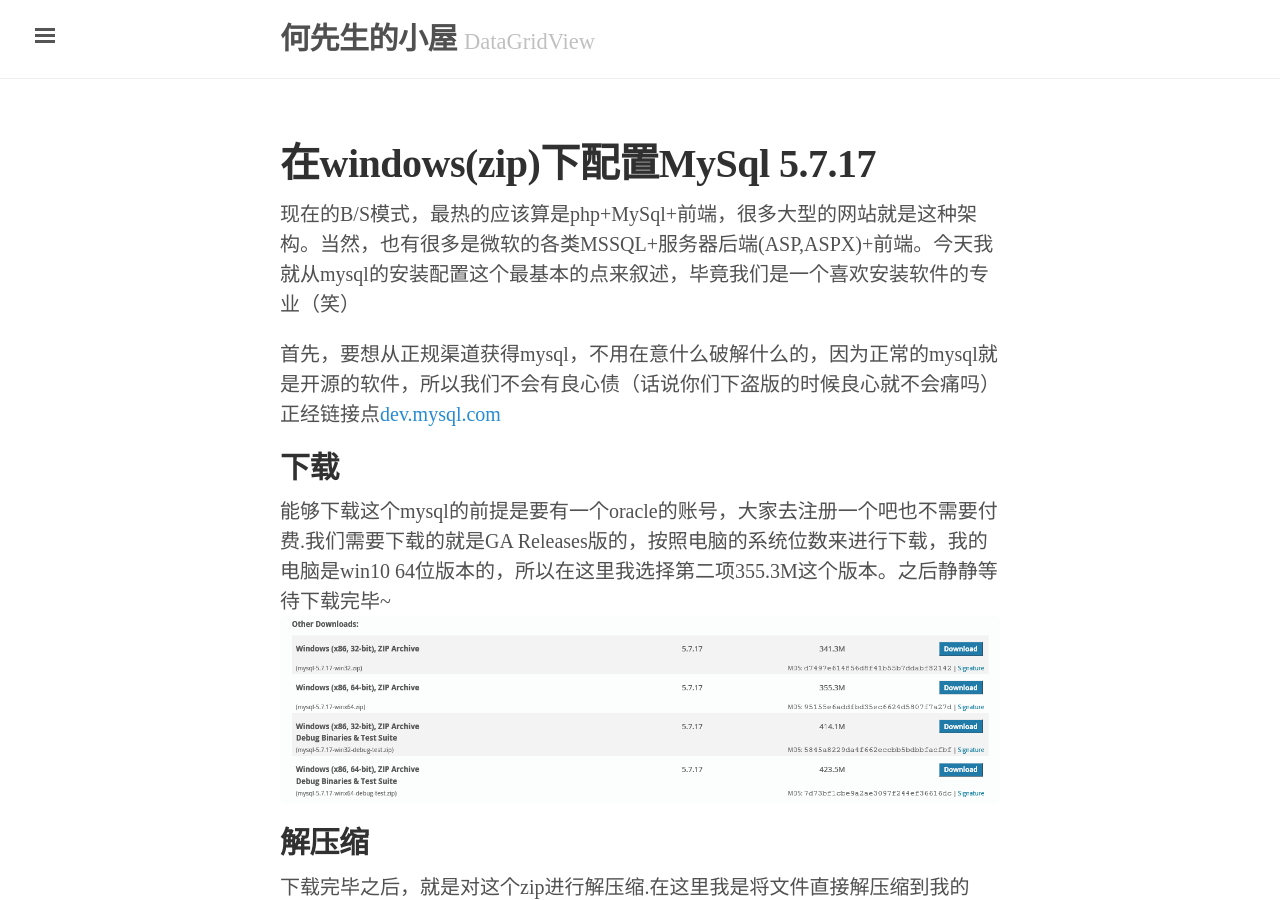
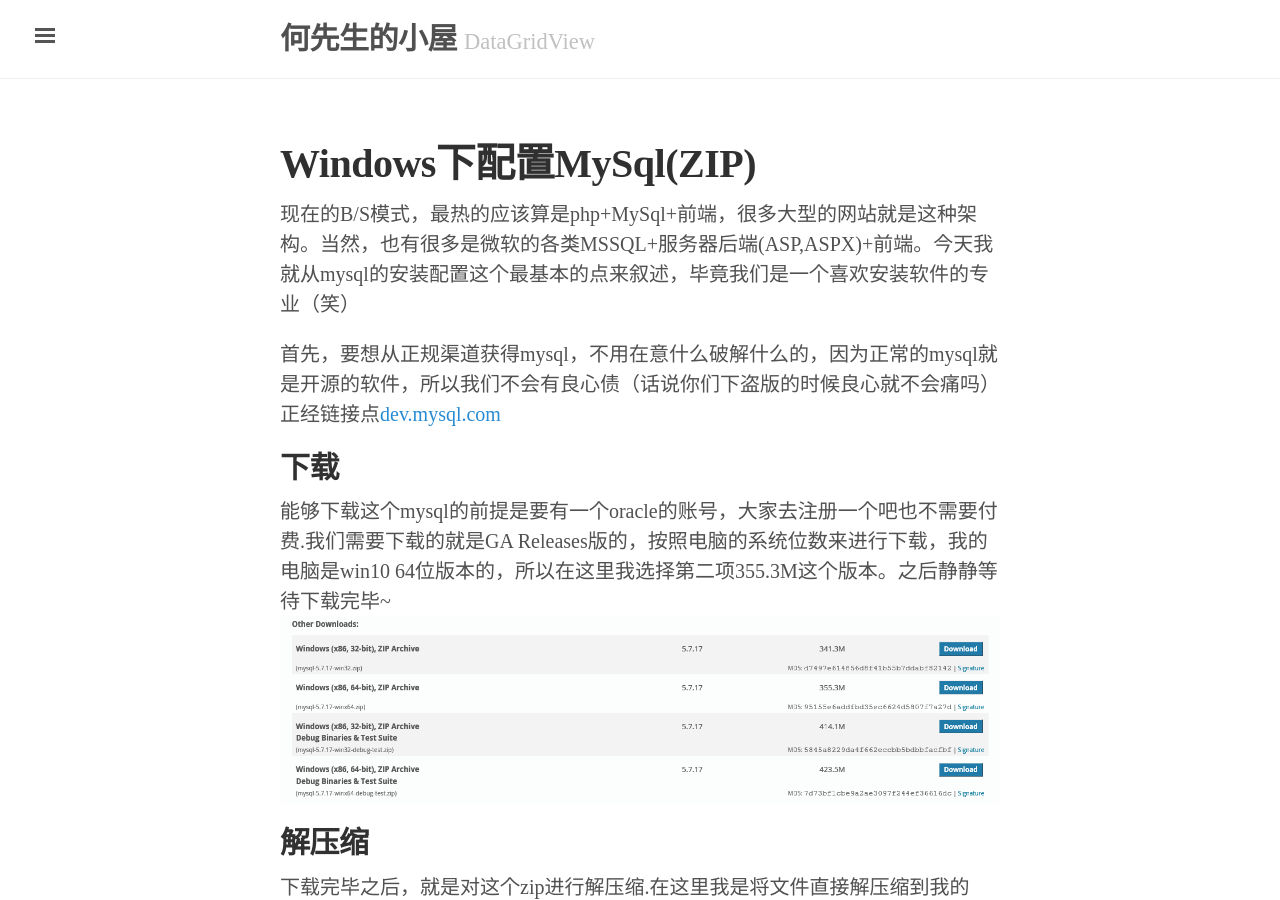
Before and after one commit to datagridview/blog, a Jekyll site: the page built from _posts/2017-02-21-mysql-config.md, in a window 1280 px wide and 900 px high. Built offline with Jekyll 4.4.1, drawn with Linux system fonts in a browser that asks for light colours; some of the changed text lies outside the part shown.

Commit message:
small changes

```diff
--- a/_posts/2017-02-21-mysql-config.md
+++ b/_posts/2017-02-21-mysql-config.md
@@ -1,6 +1,6 @@
 ---
 layout: page
-title: 在windows(zip)下配置MySql 5.7.17
+title: Windows下配置MySql(ZIP)
 ---
 
 现在的B/S模式，最热的应该算是php+MySql+前端，很多大型的网站就是这种架构。当然，也有很多是微软的各类MSSQL+服务器后端(ASP,ASPX)+前端。今天我就从mysql的安装配置这个最基本的点来叙述，毕竟我们是一个喜欢安装软件的专业（笑）
```
Also changed, not shown: other parts of _posts/2017-02-21-mysql-config.md (+2 -0 lines).
